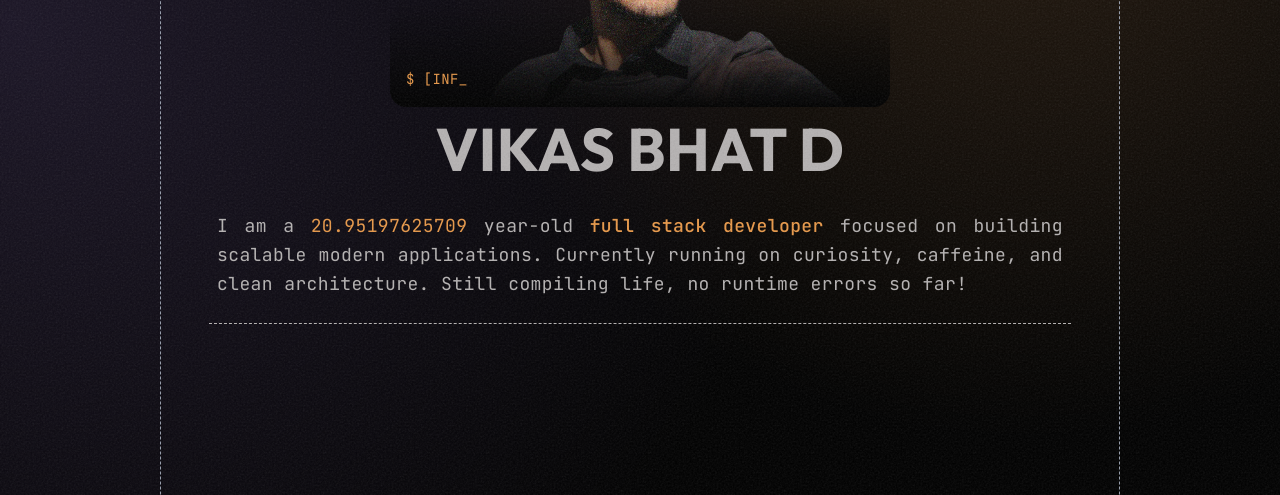
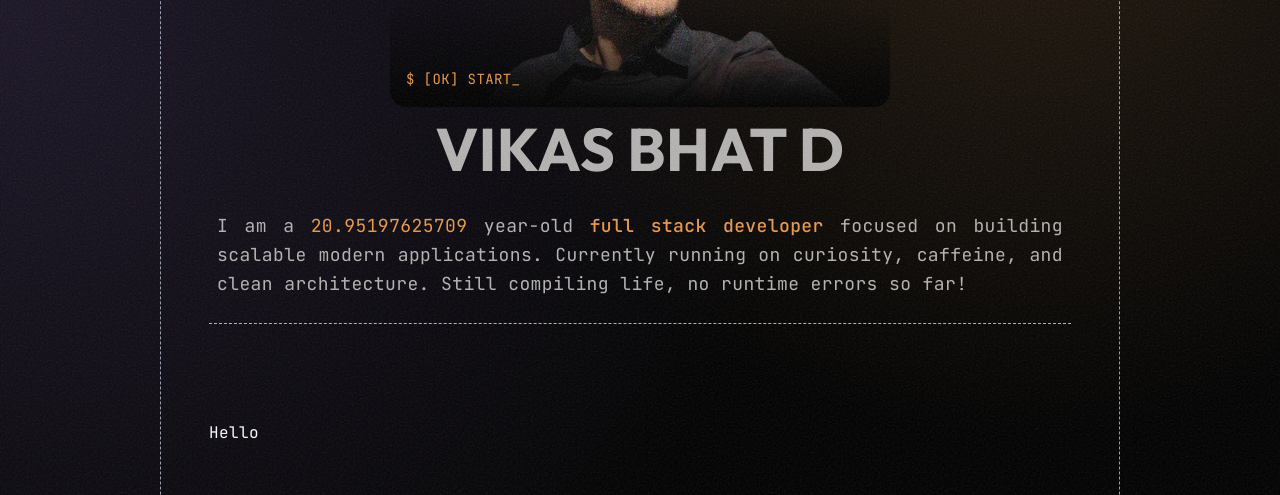
Before and after one commit to vikas-bhat-d/portfolio-v2, a Next.js app: page / in a window 1280 px wide. Shown: the part 379-874 px from the top of the page. Built offline with nearby package versions, Linux system fonts and the light colour scheme.

Commit message:
few changes

```diff
--- a/app/page.tsx
+++ b/app/page.tsx
@@ -1,4 +1,5 @@
 import Hero from "@/components/hero";
+import ExperienceCard from "@/components/ui/experience-card";
 import { MagicButton } from "@/components/ui/magic-button";
 import Image from "next/image";
 import { FaLocationArrow } from "react-icons/fa";
@@ -7,6 +8,7 @@ export default function Home() {
   return (
     <div className=" h-full max-w-[100ch] px-5 md:px-12 w-full sm:border-x border-dashed border-gray-400">
         <Hero/>
+        <ExperienceCard/>
     </div>
   );
 }
--- a/components/hero.tsx
+++ b/components/hero.tsx
@@ -29,8 +29,8 @@ const Hero = () => {
               ]}
               className="text-primary absolute bottom-4 mx-4"
               typingSpeed={100}
-              deletingSpeed={50}
-              pauseDelay={600}
+              deletingSpeed={100}
+              pauseDelay={800}
             />
           </div>
         </div>
--- /dev/null
+++ b/components/ui/experience-card.tsx
@@ -0,0 +1,11 @@
+import React from 'react'
+
+const ExperienceCard = () => {
+  return (
+    <div className=''>
+      Hello
+    </div>
+  )
+}
+
+export default ExperienceCard
--- a/components/ui/terminal-typewriter.tsx
+++ b/components/ui/terminal-typewriter.tsx
@@ -16,7 +16,7 @@ export function TerminalTypewriter({
   lines,
   className,
   typingSpeed = 40,
-  deletingSpeed = 25,
+  deletingSpeed = 40,
   pauseDelay = 800,
 }: TerminalTypewriterProps) {
   const [lineIndex, setLineIndex] = useState(0);
```
